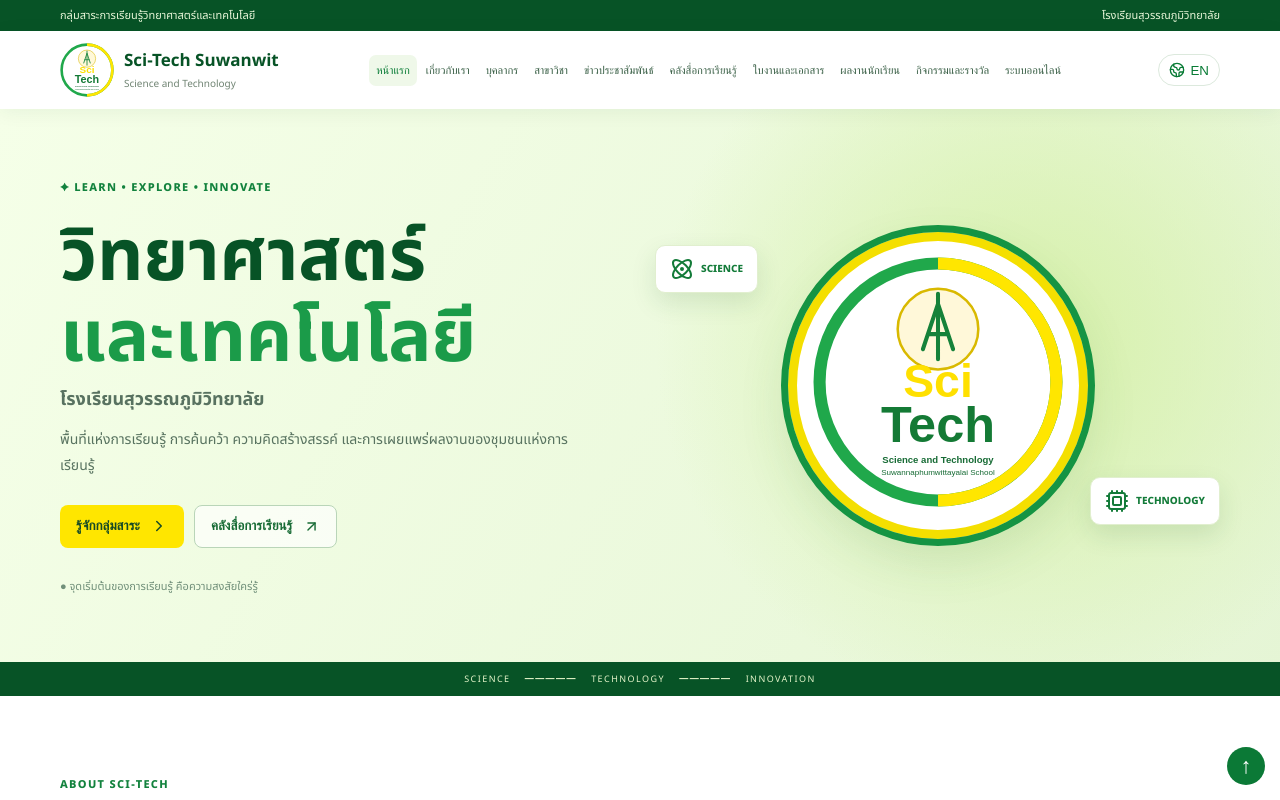
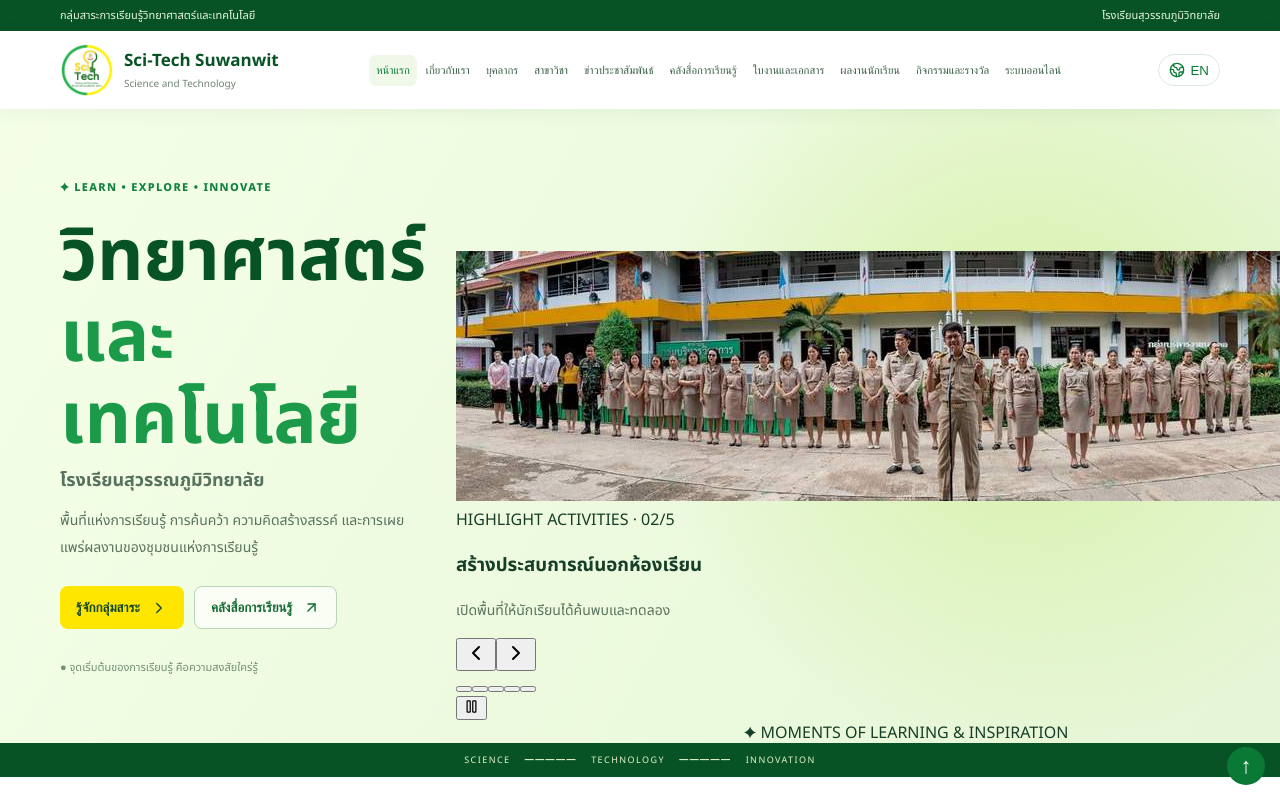
Before and after one commit to krujuje/scitech-suwanwit-website, a React (Vite) app: page / in a window 1280 px wide. Shown: the top 800 px of the page. Built offline with nearby package versions, Linux system fonts and the light colour scheme.

Commit message:
Add featured activity slideshow and original logo

```diff
--- a/src/App.jsx
+++ b/src/App.jsx
@@ -1,8 +1,16 @@
-import { useState } from 'react';
-import { Atom, FlaskConical, Microscope, Telescope, Cpu, BookOpen, Menu, X, Globe2, ChevronRight, ArrowUpRight, Users, FileText, Trophy, CalendarDays, ExternalLink } from 'lucide-react';
+import { useEffect, useState } from 'react';
+import { Atom, FlaskConical, Microscope, Telescope, Cpu, BookOpen, Menu, X, Globe2, ChevronRight, ArrowUpRight, Users, FileText, Trophy, CalendarDays, ExternalLink, ChevronLeft, ChevronRight as NextIcon, Pause, Play } from 'lucide-react';
 
 const FB='https://www.facebook.com/share/19aprnCA35/';
 const LINE='https://line.me/ti/g2/ji3Z0g0k3CeL0nVrw28d7bbG8noT6w43Eia-xw?utm_source=invitation&utm_medium=link_copy&utm_campaign=default';
+const LOGO='/assets/logo-scitech.webp';
+const slides=[
+ {src:'/assets/activity-01.jpg',alt:'ภาพกิจกรรมเด่นของกลุ่มสาระวิทยาศาสตร์และเทคโนโลยี 1',title:'เรียนรู้ผ่านการลงมือปฏิบัติ',caption:'กิจกรรมการเรียนรู้และพัฒนาทักษะทางวิทยาศาสตร์'},
+ {src:'/assets/activity-02.jpg',alt:'ภาพกิจกรรมเด่นของกลุ่มสาระวิทยาศาสตร์และเทคโนโลยี 2',title:'สร้างประสบการณ์นอกห้องเรียน',caption:'เปิดพื้นที่ให้นักเรียนได้ค้นพบและทดลอง'},
+ {src:'/assets/activity-03.jpg',alt:'ภาพกิจกรรมเด่นของกลุ่มสาระวิทยาศาสตร์และเทคโนโลยี 3',title:'เวทีแห่งความคิดสร้างสรรค์',caption:'ส่งเสริมการคิดวิเคราะห์และการสร้างนวัตกรรม'},
+ {src:'/assets/activity-04.jpg',alt:'ภาพกิจกรรมเด่นของกลุ่มสาระวิทยาศาสตร์และเทคโนโลยี 4',title:'ร่วมกิจกรรมอย่างสร้างสรรค์',caption:'พัฒนาศักยภาพผู้เรียนผ่านกิจกรรมที่หลากหลาย'},
+ {src:'/assets/activity-05.jpg',alt:'ภาพกิจกรรมเด่นของกลุ่มสาระวิทยาศาสตร์และเทคโนโลยี 5',title:'ความภาคภูมิใจของพวกเรา',caption:'บันทึกความทรงจำและผลงานของชุมชนการเรียนรู้'}
+];
 const nav=[['home','หน้าแรก','Home'],['about','เกี่ยวกับเรา','About'],['staff','บุคลากร','Staff'],['subjects','สาขาวิชา','Subjects'],['news','ข่าวประชาสัมพันธ์','News'],['resources','คลังสื่อการเรียนรู้','Learning'],['documents','ใบงานและเอกสาร','Documents'],['works','ผลงานนักเรียน','Student works'],['activities','กิจกรรมและรางวัล','Activities'],['systems','ระบบออนไลน์','Online systems']];
 const subjects=[
  [Atom,'ฟิสิกส์','Physics','เรียนรู้กฎธรรมชาติ พลังงาน แรง และการเคลื่อนที่'],
@@ -14,24 +22,33 @@ const subjects=[
 ];
 export default function App(){
  const [en,setEn]=useState(false),[open,setOpen]=useState(false),[active,setActive]=useState('home');
+ const [slide,setSlide]=useState(0),[paused,setPaused]=useState(false);
  const go=id=>{setActive(id);setOpen(false);document.getElementById(id)?.scrollIntoView({behavior:'smooth'});};
+ useEffect(()=>{if(paused)return;const timer=window.setInterval(()=>setSlide(s=>(s+1)%slides.length),5000);return()=>window.clearInterval(timer);},[paused]);
  const labels=[['news','ข่าวประชาสัมพันธ์','NEWS & ANNOUNCEMENTS','ติดตามข่าวสาร ประกาศ และความเคลื่อนไหวของกลุ่มสาระฯ'],['resources','คลังสื่อการเรียนรู้','LEARNING RESOURCES','แหล่งรวมวิดีโอ ใบความรู้ สไลด์ และสื่อประกอบการเรียน'],['documents','ใบงานและเอกสาร','WORKSHEETS & DOCUMENTS','ใบงาน แบบฝึกหัด แบบทดสอบ และเอกสารประกอบการเรียน'],['works','ผลงานนักเรียน','STUDENT ACHIEVEMENTS','พื้นที่นำเสนอโครงงาน สิ่งประดิษฐ์ และความสำเร็จของนักเรียน'],['activities','กิจกรรมและรางวัล','ACTIVITIES & AWARDS','ประมวลภาพกิจกรรม การแข่งขัน และรางวัล'],['systems','ระบบออนไลน์','ONLINE SERVICES','รวมระบบออนไลน์และบริการดิจิทัลของกลุ่มสาระฯ']];
  return <div>
   <div className="top"><div className="wrap">กลุ่มสาระการเรียนรู้วิทยาศาสตร์และเทคโนโลยี <span>โรงเรียนสุวรรณภูมิวิทยาลัย</span></div></div>
   <header><div className="wrap head">
-   <a className="brand" href="#home" onClick={e=>{e.preventDefault();go('home')}}><img src="/assets/scitech-logo.svg" alt="Sci-Tech logo"/><span><b>Sci-Tech Suwanwit</b><small>Science and Technology</small></span></a>
+   <a className="brand" href="#home" onClick={e=>{e.preventDefault();go('home')}}><img src={LOGO} alt="ตราสัญลักษณ์กลุ่มสาระวิทยาศาสตร์และเทคโนโลยี"/><span><b>Sci-Tech Suwanwit</b><small>Science and Technology</small></span></a>
    <nav className={open?'nav show':'nav'}>{nav.map(([id,th,eng])=><button className={active===id?'chosen':''} key={id} onClick={()=>go(id)}>{en?eng:th}</button>)}</nav>
    <div className="tools"><button className="lang" onClick={()=>setEn(!en)}><Globe2 size={16}/>{en?'TH':'EN'}</button><button className="hamb" onClick={()=>setOpen(!open)}>{open?<X/>:<Menu/>}</button></div>
   </div></header>
   <main>
-   <section id="home" className="hero"><div className="wrap hero-grid"><div><label>✦ LEARN • EXPLORE • INNOVATE</label><h1>{en?'Science &':'วิทยาศาสตร์'}<em>{en?'Technology':'และเทคโนโลยี'}</em></h1><h2>{en?'Suwannaphumwittayalai School':'โรงเรียนสุวรรณภูมิวิทยาลัย'}</h2><p>{en?'A space for knowledge, creativity, scientific discovery and learning achievements.':'พื้นที่แห่งการเรียนรู้ การค้นคว้า ความคิดสร้างสรรค์ และการเผยแพร่ผลงานของชุมชนแห่งการเรียนรู้'}</p><div className="actions"><button className="primary" onClick={()=>go('about')}>รู้จักกลุ่มสาระ <ChevronRight size={18}/></button><button className="secondary" onClick={()=>go('resources')}>คลังสื่อการเรียนรู้ <ArrowUpRight size={17}/></button></div><small className="motto">● จุดเริ่มต้นของการเรียนรู้ คือความสงสัยใคร่รู้</small></div><div className="hero-art"><div className="ring"><img src="/assets/scitech-logo.svg" alt="ตราสัญลักษณ์ Sci-Tech"/></div><span className="float f1"><Atom/> SCIENCE</span><span className="float f2"><Cpu/> TECHNOLOGY</span></div></div><div className="ribbon">SCIENCE　 ━━━━━　 TECHNOLOGY　 ━━━━━　 INNOVATION</div></section>
+   <section id="home" className="hero"><div className="wrap hero-grid"><div><label>✦ LEARN • EXPLORE • INNOVATE</label><h1>{en?'Science &':'วิทยาศาสตร์'}<em>{en?'Technology':'และเทคโนโลยี'}</em></h1><h2>{en?'Suwannaphumwittayalai School':'โรงเรียนสุวรรณภูมิวิทยาลัย'}</h2><p>{en?'A space for knowledge, creativity, scientific discovery and learning achievements.':'พื้นที่แห่งการเรียนรู้ การค้นคว้า ความคิดสร้างสรรค์ และการเผยแพร่ผลงานของชุมชนแห่งการเรียนรู้'}</p><div className="actions"><button className="primary" onClick={()=>go('about')}>รู้จักกลุ่มสาระ <ChevronRight size={18}/></button><button className="secondary" onClick={()=>go('resources')}>คลังสื่อการเรียนรู้ <ArrowUpRight size={17}/></button></div><small className="motto">● จุดเริ่มต้นของการเรียนรู้ คือความสงสัยใคร่รู้</small></div>
+    <div className="hero-art" onMouseEnter={()=>setPaused(true)} onMouseLeave={()=>setPaused(false)} aria-label="สไลด์ภาพกิจกรรมเด่น">
+     <div className="slide-frame"><img key={slides[slide].src} className="slide-photo" src={slides[slide].src} alt={slides[slide].alt}/><div className="slide-shade"/><div className="slide-copy"><span>HIGHLIGHT ACTIVITIES · 0{slide+1}/{slides.length}</span><h3>{slides[slide].title}</h3><p>{slides[slide].caption}</p></div>
+      <button className="slide-arrow prev" onClick={()=>setSlide(s=>(s-1+slides.length)%slides.length)} aria-label="ภาพก่อนหน้า"><ChevronLeft/></button><button className="slide-arrow next" onClick={()=>setSlide(s=>(s+1)%slides.length)} aria-label="ภาพถัดไป"><NextIcon/></button>
+      <div className="slide-controls"><div className="slide-dots">{slides.map((item,i)=><button key={item.src} className={i===slide?'dot active':'dot'} onClick={()=>setSlide(i)} aria-label={'แสดงภาพที่ '+(i+1)}/>)}</div><button className="pause" onClick={()=>setPaused(p=>!p)} aria-label={paused?'เล่นสไลด์':'หยุดสไลด์'}>{paused?<Play size={15}/>:<Pause size={15}/>}</button></div>
+     </div><div className="slide-note"><span>✦</span> MOMENTS OF LEARNING & INSPIRATION</div>
+    </div>
+   </div><div className="ribbon">SCIENCE　 ━━━━━　 TECHNOLOGY　 ━━━━━　 INNOVATION</div></section>
    <section id="about" className="wrap about"><div><small>ABOUT SCI-TECH</small><h2>เรียนรู้เพื่อเข้าใจ<br/>สร้างสรรค์เพื่ออนาคต</h2></div><p>ยินดีต้อนรับสู่เว็บไซต์กลุ่มสาระการเรียนรู้วิทยาศาสตร์และเทคโนโลยี โรงเรียนสุวรรณภูมิวิทยาลัย ศูนย์กลางข้อมูลข่าวสาร กิจกรรม ผลงาน และสื่อการเรียนรู้สำหรับนักเรียน ครู ผู้ปกครอง ศิษย์เก่า และประชาชนทั่วไป</p></section>
    <section id="subjects" className="subjects"><div className="wrap"><small>OUR SUBJECT AREAS</small><h2>สาขาวิชาของเรา</h2><div className="cards">{subjects.map(([Icon,th,eng,desc],i)=><article key={th}><Icon/><i>0{i+1}</i><h3>{en?eng:th}</h3><p>{desc}</p></article>)}</div></div></section>
    <section className="quick"><div className="wrap"><small>DISCOVER MORE</small><h2>พื้นที่แห่งการเรียนรู้และการแบ่งปัน</h2><div className="quickgrid">{[[FileText,'ข่าวประชาสัมพันธ์','news'],[BookOpen,'คลังสื่อการเรียนรู้','resources'],[FileText,'ใบงานและเอกสาร','documents'],[Trophy,'ผลงานนักเรียน','works'],[CalendarDays,'กิจกรรมและรางวัล','activities'],[Globe2,'ระบบออนไลน์','systems']].map(([Icon,title,id])=><button key={id} onClick={()=>go(id)}><Icon/>{title}<ArrowUpRight/></button>)}</div></div></section>
    <section id="staff" className="staff wrap"><Users/><div><small>OUR PEOPLE</small><h2>บุคลากรกลุ่มสาระฯ</h2><p>ทำเนียบครูและบุคลากร ผู้ร่วมสร้างสรรค์การเรียนรู้และพัฒนาศักยภาพของผู้เรียน</p></div></section>
    {labels.map(([id,title,kicker,desc])=><section id={id} className="placeholder" key={id}><div className="wrap"><div><small>{kicker}</small><h2>{title}</h2><p>{desc}</p></div><span>กำลังเตรียมข้อมูล</span></div></section>)}
   </main>
-  <footer><div className="wrap footmain"><div className="footbrand"><img src="/assets/scitech-logo.svg" alt="Sci-Tech logo"/><div><b>Sci-Tech Suwanwit</b><small>Science and Technology</small><small>Suwannaphumwittayalai School</small></div></div><div className="social"><a href={FB} target="_blank" rel="noopener noreferrer"><b className="fb">f</b><span><strong>Facebook</strong><small>กลุ่มสาระวิทยาศาสตร์และเทคโนโลยี</small></span><ExternalLink/></a><a href={LINE} target="_blank" rel="noopener noreferrer"><b className="line">LINE</b><span><strong>SW Sci-Tech 8</strong><small>เข้าร่วมโอเพนแชท</small></span><ExternalLink/></a></div></div><div className="copyright">Copyright © 2026 วิทยาศาสตร์และเทคโนโลยี โรงเรียนสุวรรณภูมิวิทยาลัย <b>| By Kru JuJe</b></div></footer>
+  <footer><div className="wrap footmain"><div className="footbrand"><img src={LOGO} alt="ตราสัญลักษณ์ Sci-Tech"/><div><b>Sci-Tech Suwanwit</b><small>Science and Technology</small><small>Suwannaphumwittayalai School</small></div></div><div className="social"><a href={FB} target="_blank" rel="noopener noreferrer"><b className="fb">f</b><span><strong>Facebook</strong><small>กลุ่มสาระวิทยาศาสตร์และเทคโนโลยี</small></span><ExternalLink/></a><a href={LINE} target="_blank" rel="noopener noreferrer"><b className="line">LINE</b><span><strong>SW Sci-Tech 8</strong><small>เข้าร่วมโอเพนแชท</small></span><ExternalLink/></a></div></div><div className="copyright">Copyright © 2026 วิทยาศาสตร์และเทคโนโลยี โรงเรียนสุวรรณภูมิวิทยาลัย <b>| By Kru JuJe</b></div></footer>
   <button className="up" onClick={()=>window.scrollTo({top:0,behavior:'smooth'})} aria-label="กลับขึ้นด้านบน">↑</button>
  </div>;
 }
```
